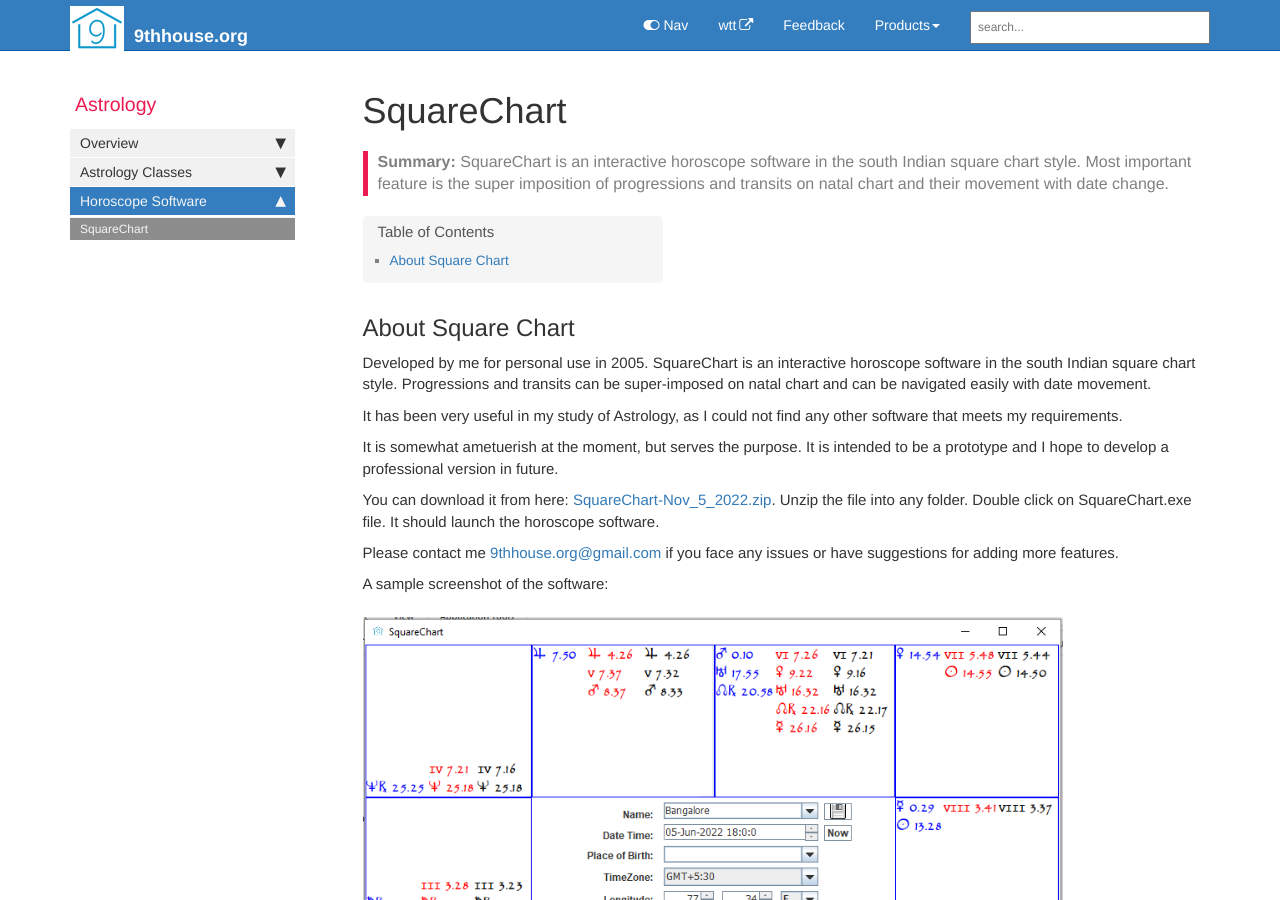
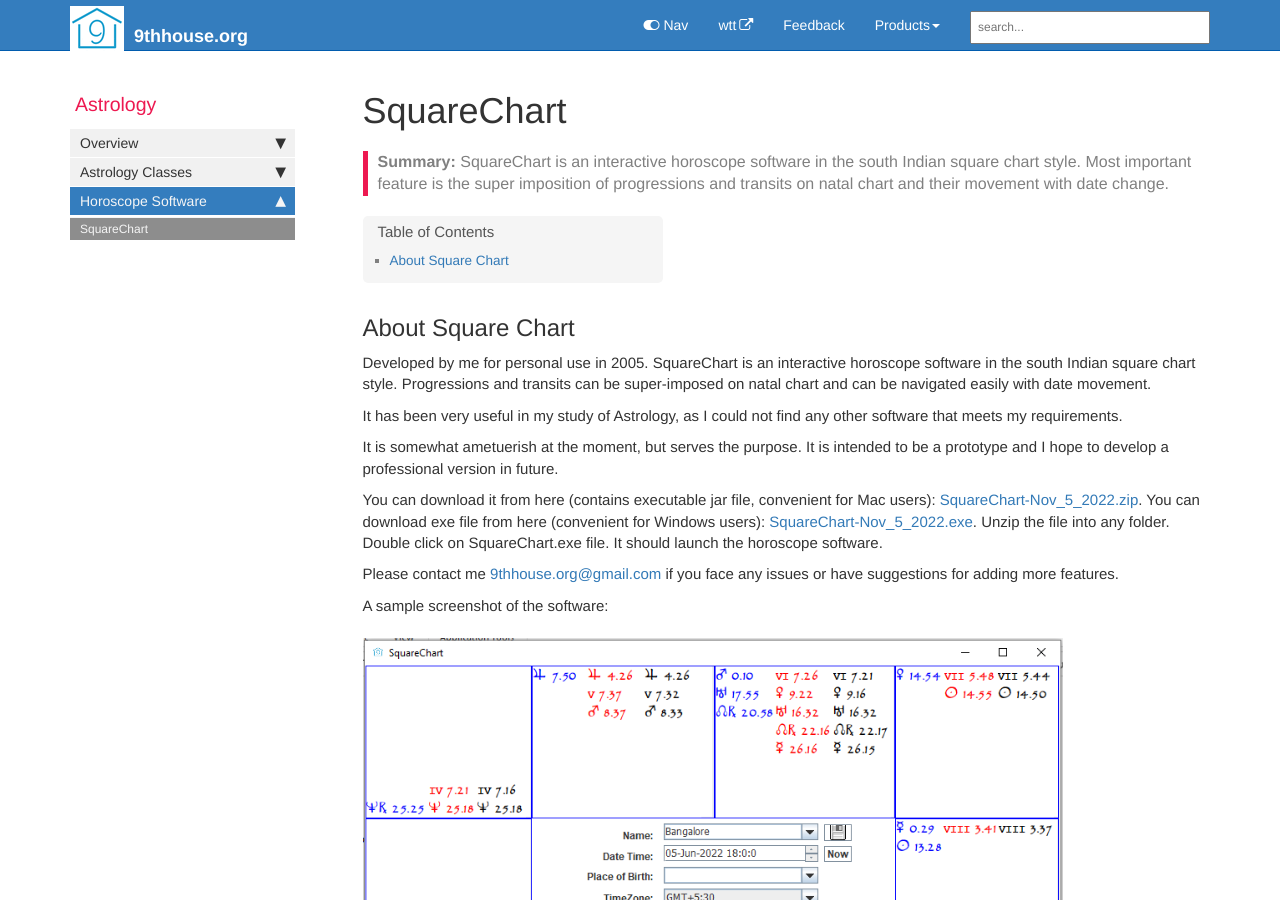
Before and after one commit to vadavalli/9th, a Jekyll site: the page built from pages/mydoc/mydoc_squarechart.md, in a window 1280 px wide and 900 px high. Built offline with Jekyll 4.4.1, drawn with Linux system fonts in a browser that asks for light colours; comment, search, counter and statistics services are not loaded.

Commit message:
Update mydoc_squarechart.md

```diff
--- a/pages/mydoc/mydoc_squarechart.md
+++ b/pages/mydoc/mydoc_squarechart.md
@@ -15,7 +15,8 @@ It has been very useful in my study of Astrology, as I could not find any other
 
 It is somewhat ametuerish at the moment, but serves the purpose. It is intended to be a prototype and I hope to develop a professional version in future.
 
-You can download it from here: [SquareChart-Nov_5_2022.zip](downloads/SquareChart-Nov_5_2022.zip).
+You can download it from here (contains executable jar file, convenient for Mac users): [SquareChart-Nov_5_2022.zip](downloads/SquareChart-Nov_5_2022.zip).
+You can download exe file from here (convenient for Windows users): [SquareChart-Nov_5_2022.exe](downloads/SquareChart-Nov_5_2022.exe).
 Unzip the file into any folder. Double click on SquareChart.exe file. It should launch the horoscope software.
 
 Please contact me [9thhouse.org@gmail.com](mailto: 9thhouse.org@gmail.com) if you face any issues or have suggestions for adding more features.
```
